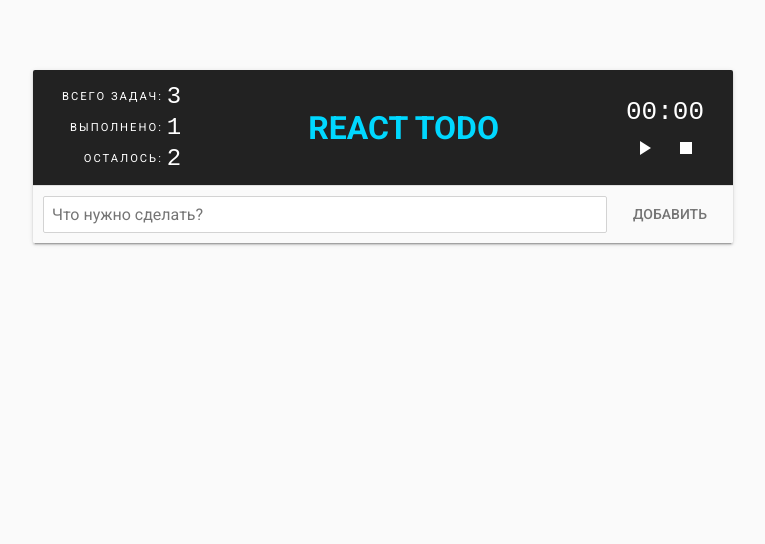
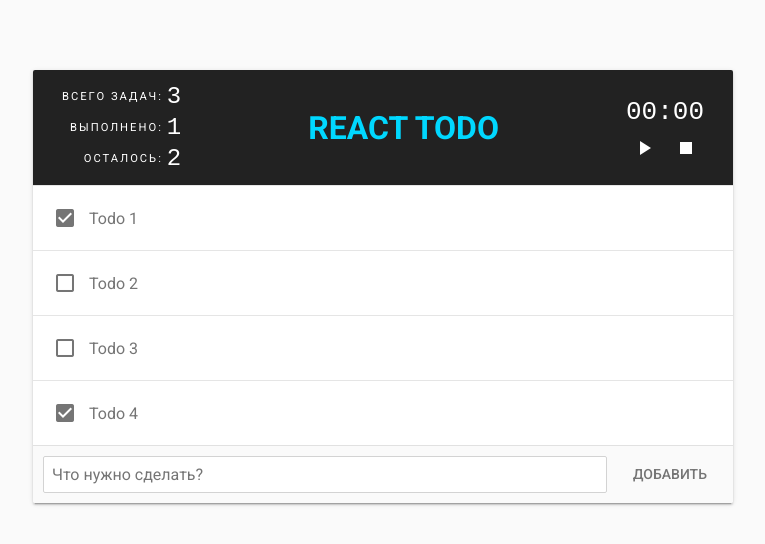
Before and after one commit to SergeyWebDeveloper/reactTodo, a React app: page / in a window 1280 px wide. Shown: the top 544 px of the page, without its empty margins (257-1022 px from the left). Built offline with nearby package versions, Linux system fonts and the light colour scheme.

Commit message:
commit App.jsx

```diff
--- a/src/App.jsx
+++ b/src/App.jsx
@@ -12,7 +12,28 @@ class App extends React.Component {
     constructor() {
         super();
         this.state = {
-            todos: []
+            todos: [
+                {
+                    id: 1,
+                    text: 'Todo 1',
+                    completed: true
+                },
+                {
+                    id: 2,
+                    text: 'Todo 2',
+                    completed: false
+                },
+                {
+                    id: 3,
+                    text: 'Todo 3',
+                    completed: false
+                },
+                {
+                    id: 4,
+                    text: 'Todo 4',
+                    completed: true
+                }
+            ]
         };
         this.addTodoItem=this.addTodoItem.bind(this);
 
```
Also changed, not shown: 1 other file (tests, documents, lock files or other folders).
